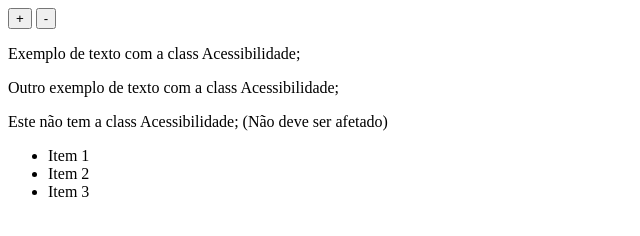
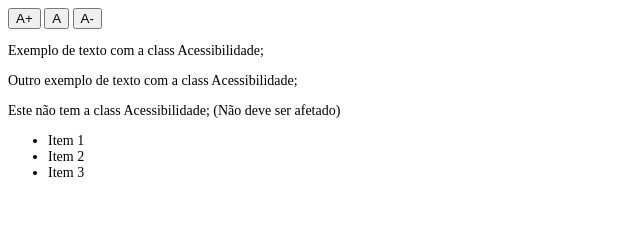
Before and after one commit to lucianobragaweb/acessibilidade, a plain HTML site: page index.html in a window 1280 px wide. Shown: the whole page, without its empty margins (0-640 px from the left). Drawn offline with Linux system fonts and the light colour scheme.

Commit message:
Adiciona funcionalidade que permite voltar ao tamanho de texto padrão

```diff
--- a/fonte.js
+++ b/fonte.js
@@ -3,7 +3,19 @@ function fonte(e) {
 	var elemento = $(".acessibilidade");
 	var fonte = parseInt(elemento.css('font-size'));
 
-	e == 'a' ? fonte++ : fonte--;
+	var body = $("body");
+	const fonteNormal = parseInt(body.css('font-size'));
+
+
+	if (e == 'a') {
+		fonte++;
+	}
+	if (e == 'd'){
+		fonte--;
+	}
+	if (e == 'n'){
+		fonte = fonteNormal;
+	}
 
 	elemento.css("fontSize", fonte);
 
--- a/index.html
+++ b/index.html
@@ -3,6 +3,11 @@
 <head>
 	<meta charset="UTF-8">
 	<title>Aumentar Fonte</title>
+	<style>
+		body {
+			font-size: 14px;
+		}
+	</style>
 </head>
 <!-- Biblioteca JQuery -->
 <script src="js/jquery-3.2.1.min.js"></script>
@@ -13,8 +18,9 @@
 <body>
 
 <!-- Botões de Acessibilidade -->
-<button onClick="fonte('a');">+</button> <!-- Botão + -->
-<button onClick="fonte('d');">-</button> <!-- Botão - -->
+<button onClick="fonte('a');">A+</button> <!-- Botão + -->
+<button onClick="fonte('n');" title="Normal">A</button> <!-- Botão - -->
+<button onClick="fonte('d');">A-</button> <!-- Botão - -->
 
 
 	<!--
```
